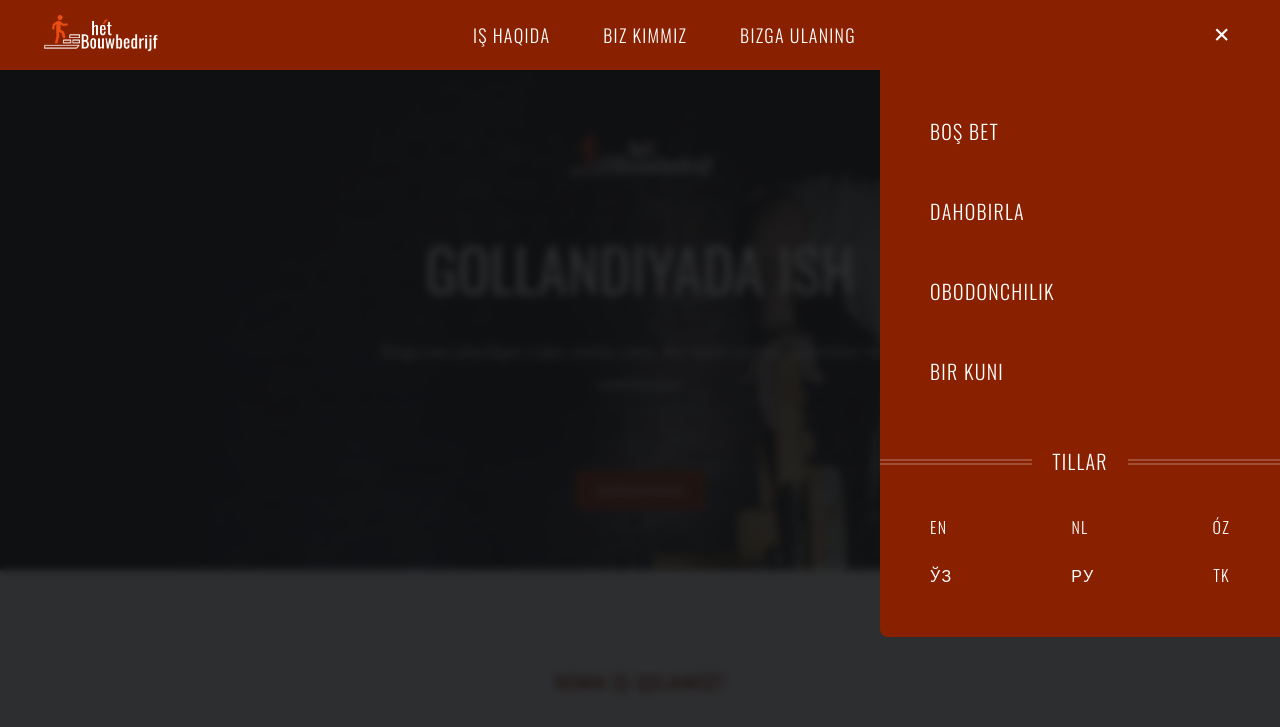
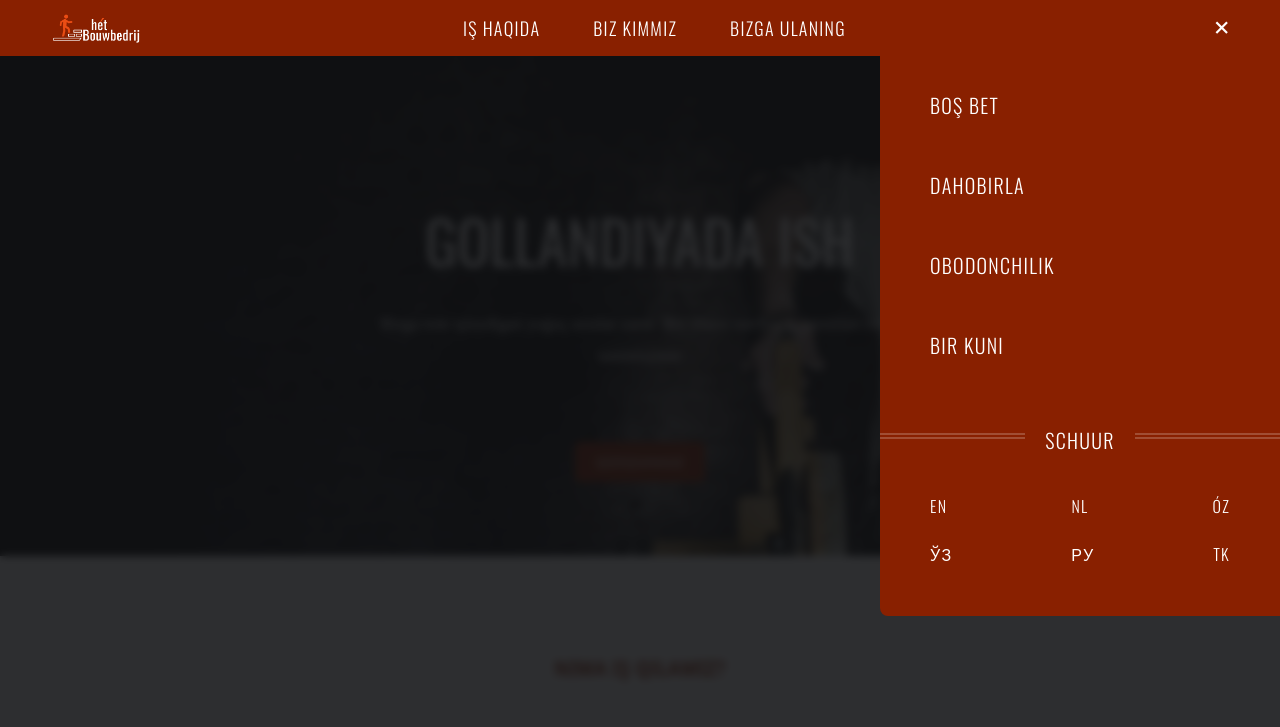
Before and after one commit to Ab-web-creator/HetBouwBedrijf, a plain HTML site: page index.html in a window 1280 px wide. Both pictures are taken after a click on the item 1221 px from the left and 35 px from the top of the page. Shown: the top 727 px of the page. Drawn offline with nearby package versions, Linux system fonts and the light colour scheme.

Commit message:
lyuboe sobwenie

```diff
--- a/aside.css
+++ b/aside.css
@@ -1,18 +1,19 @@
 aside {
   position: fixed;
-  top: 61px;
+  top: 0px;
   right: -470px;
   transition: right 0.4s ease-in-out;
   width: 250px;
+
   background-color: var(--topBarColor);
   /* background-color: #333333; */
   padding-top: 0px;
-  padding-bottom: 20px;
+  padding-bottom: 0px;
   z-index: 1000;
   height: fit-content;
   max-height: 100vh;
   overflow-y: auto;
-  border-radius: 8px 0 0 8px;
+  border-radius: 38px 0 0 8px;
 
 }
 
@@ -24,8 +25,15 @@ aside.notactive {
   right: -461px;
 }
 
+  /* ishla  */
+
 .side_nav {
+  background-image: url(./images/deraza.png);
+  background-size: cover;
+
+  margin-top: 70px;
   padding: 20px 30px;
+  padding-bottom: 10px;
 }
 
 aside ul {
@@ -74,7 +82,7 @@ aside #tillar_a {
 aside .tillar:before {
   content: "";
   position: absolute;
-  top: 219px;
+  top: 329px;
   left: 0px;
   width: 100%;
   border: 0.5px solid rgba(255, 255, 255, 0.204);
@@ -83,7 +91,7 @@ aside .tillar:before {
 aside .tillar::after {
   content: "";
   position: absolute;
-  top: 222px;
+  top: 332px;
   left: 0px;
   width: 100%;
   border: 0.5px solid rgba(255, 255, 255, 0.204);
@@ -93,7 +101,7 @@ aside .tillar::after {
 
 
 aside .tillar {
-  margin-top: 10px;
+  margin-top: 55px;
   text-align: center;
 }
 aside .tillar a:hover {
@@ -135,6 +143,36 @@ aside .tillar ul li:last-child {
   margin-right: -10px;
 }
 
+@media only screen and (min-width: 415px) {
+  aside {
+    width: 320px;
+  }
+  .side_nav {
+    background-image: url(./images/deraza2.png);
+    background-size: cover;
+  }
+}
+
+@media only screen and (min-width: 515px) {
+  aside {
+    width: 370px;
+  }
+  .side_nav {
+    background-image: url(./images/deraza3.png);
+    background-size: cover;
+  }
+
+  aside .tillar {
+    margin-top: 75px;
+  }
+  aside .tillar:before {
+    top: 350px;
+  }
+  aside .tillar::after {
+    top: 353px;
+  }
+}
+
 @media only screen and (min-width: 600px) {
 
   .side_nav {
@@ -143,7 +181,7 @@ aside .tillar ul li:last-child {
   }
 
   aside {
-    padding-top: 10px;
+    padding-top: 40px;
     padding-bottom: 10px;
     background-color: var(--topBarColor);
     width: 400px;
@@ -153,7 +191,7 @@ aside .tillar ul li:last-child {
   }
 
   aside.active {
-    top: 61px;
+    top: 5px;
   }
 
   .side_nav {
@@ -183,23 +221,14 @@ aside .tillar ul li:last-child {
     background-color: var(--topBarColor);
   }
 
+  aside .tillar {
+    margin-top: 15px;
+  }
   aside .tillar:before {
-    content: "";
-    position: absolute;
     top: 392px;
-    left: 0px;
-    width: 100%;
-    border: 0.5px solid rgba(255, 255, 255, 0.204);
-    z-index: -1;
   }
   aside .tillar::after {
-    content: "";
-    position: absolute;
     top: 388px;
-    left: 0px;
-    width: 100%;
-    border: 0.5px solid rgba(255, 255, 255, 0.204);
-    z-index: -1;
   }
 
   aside .tillar ul li {
--- a/index.html
+++ b/index.html
@@ -29,7 +29,7 @@
   <div class="nav_container">
     <nav class="nav">
       <div class="logo_top_left_cont">
-        <img src="images/smaller_logo.png" alt="">
+        <!-- <img src="images/small_logo2.png" alt=""> -->
       </div>
       <div class="flex_row navLink_container">
         <li class="nav__link"><a  href="#ishimiz_haqida">Iş haqida</a></li>
@@ -52,7 +52,7 @@
         <li><a href="./index.html">Obodonchilik</a></li>
         <li><a href="./index.html">Bir kuni</a></li>
         <div class="line_for_tillar"></div>
-        <li class="tillar"><a id="tillar_a" href="">Tillar</a>
+        <li class="tillar"><a id="tillar_a" href="">Schuur</a>
 
           <ul class="birinchi_qator_ul">
             <li><a>En</a></li>
--- a/openAndClose_sidemenu.js
+++ b/openAndClose_sidemenu.js
@@ -8,6 +8,7 @@ const blurs = document.querySelector(".blur");
 const side = document.querySelector("aside");
 const sideNav = document.querySelector(".side_nav");
 const body = document.querySelector("body");
+const topbar = document.querySelector(".nav_container");
 
 
 responsiveMenuToggleButton.addEventListener("click", () => {
@@ -17,6 +18,7 @@ responsiveMenuToggleButton.addEventListener("click", () => {
 
 menu.addEventListener("click", () => {
     body.style.overflow = "hidden";
+
     setTimeout(() => {
         side.classList.add("active");
     }, 50)
@@ -24,10 +26,17 @@ menu.addEventListener("click", () => {
     setTimeout(() => {
         blurs.classList.add("active");
     }, 51)
+
+    setTimeout(() => {
+        topbar.style.background = "transparent";
+    }, 400)
 })
 
 cross.addEventListener("click", () => {
     body.style.overflow = "scroll";
+    setTimeout(() => {
+        topbar.style.background = "var(--topBarColor)";
+    }, 50)
     setTimeout(() => {
         blurs.classList.remove("active");
         side.classList.remove("active");
--- a/styles.css
+++ b/styles.css
@@ -11,7 +11,7 @@ body {
   position: relative;
   color: rgb(66, 66, 66);
   /* js uchun kerak  */
-  --nav-height: 70px;
+  --nav-height: 56px;
   padding-top: var(--nav-height);
   }
 
@@ -55,7 +55,7 @@ body {
     top: 0px;
     left: 0px;
     width: 100%;
-    height: 73px;
+    height: 56px;
     background-color: #020201;
     z-index: 2;
   }
@@ -163,8 +163,8 @@ button:hover {
 
   .nav {
     margin: auto;
-    width: 260px;
-
+    width: 100%;
+    padding: 0px 20px;
     display: flex;
     flex-direction: row;
     justify-content: space-between;
@@ -172,9 +172,14 @@ button:hover {
     align-items: center;
   }
 
+    /* ishla  */
+
   .logo_top_left_cont {
-    width: 120px;
-    margin-left: -10px;
+    background-image: url(./images/small_logo2.png);
+    background-size: cover;
+    height: 56px;
+    width: 370px;
+    margin-left: 0px;
   }
 
 .navLink_container li {
@@ -226,9 +231,10 @@ button:hover {
     margin: auto;
   }
 
+  /* ishla  */
   .hamburger_menu li i {
     color: white;
-    padding: 5px 15px;
+    padding: 5px 35px;
     transition: all ease-in-out 0.4s;
   }
 
@@ -503,11 +509,22 @@ iframe {
     font-size: 32px;
   }
 }
+@media only screen and (min-width: 415px) {
+
+  .logo_top_left_cont {
+    background-image: url(./images/small_logo3.png);
+    background-size: cover;
+    height: 56px;
+    width: 220px;
+  }
+
+}
 
 @media only screen and (min-width: 450px) {
-  .nav, main {
+  main {
     width: 360px;
   }
+
   iframe {
     width: 350px;
     height: fit-content;
@@ -515,6 +532,11 @@ iframe {
 }
 
 @media only screen and (min-width: 600px) {
+
+  .black_oon_top {
+    background-color: var(--topBarColor);
+    z-index: 105;
+  }
 
   h3 {
     font-size: 18px;
@@ -592,11 +614,19 @@ iframe {
     font-size: 18px;
   }
   .logo_top_left_cont {
+    background-image: url(./images/small_logo.png);
+    background-size: cover;
+    height: 30px;
     position: fixed;
+    width: 90px;
     left: -200px;
   }
   .hamburger_menu {
     margin-right: -5px;
+  }
+
+  .hamburger_menu li i {
+    padding: 5px 15px;
   }
 
 .px_container {
```
Also changed, not shown: images/big_logo1.png (added), images/deraza.png (added), images/deraza2.png (added), images/deraza3.png (added), images/small_logo.png (added), images/small_logo2.png (added), images/small_logo3.png (added), images/smaller_logo.png (deleted), images/smaller_logo1.png (added), 2 other files.
